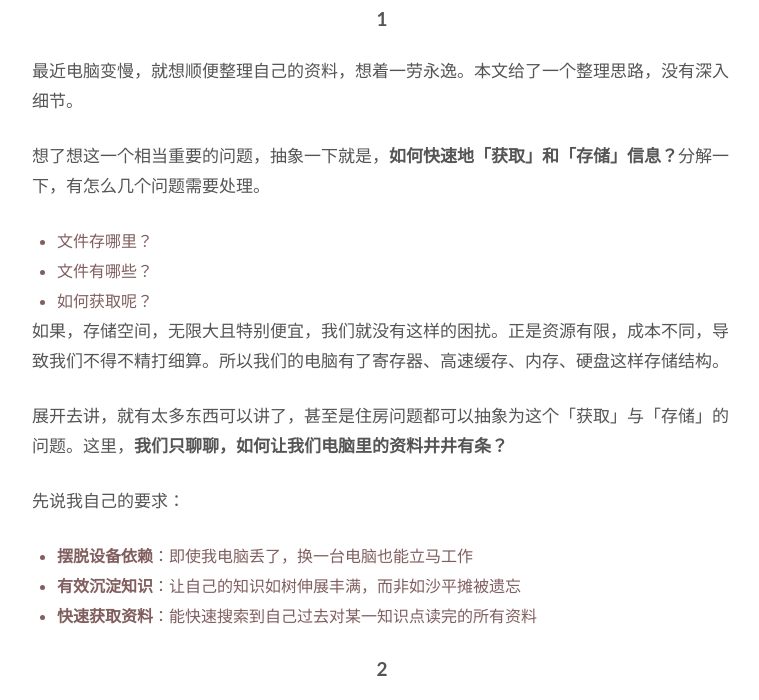
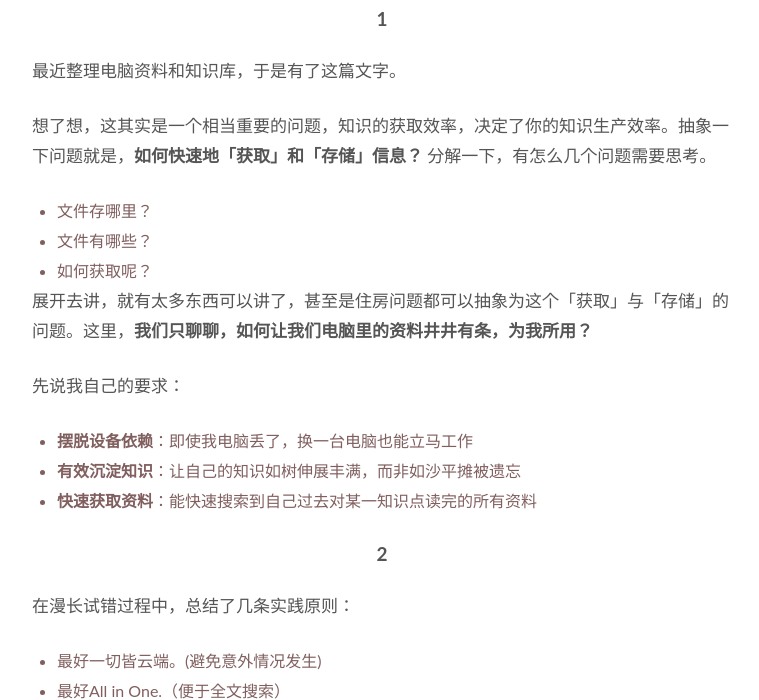
Before and after one commit to WillWang-X/willwang-x.github.io, a Jekyll site: the page built from _posts/2018-07-10-knowledge.md, in a window 1280 px wide and 900 px high, scrolled down 304 px, cut to the strip 200-900 px from the top of the window. Shown: the whole strip, without its empty margins (258-1017 px from the left). Built offline with Jekyll 4.4.1, drawn with Linux system fonts in a browser that asks for light colours.

Commit message:
add knowledge

```diff
--- a/_posts/2018-07-10-knowledge.md
+++ b/_posts/2018-07-10-knowledge.md
@@ -12,17 +12,15 @@ published: true
 
 ## <center>1</center>
 
-最近电脑变慢，就想顺便整理自己的资料，想着一劳永逸。本文给了一个整理思路，没有深入细节。
+最近整理电脑资料和知识库，于是有了这篇文字。
 
-想了想这一个相当重要的问题，抽象一下就是，**如何快速地「获取」和「存储」信息？**分解一下，有怎么几个问题需要处理。
+想了想，这其实是一个相当重要的问题，知识的获取效率，决定了你的知识生产效率。抽象一下问题就是，**如何快速地「获取」和「存储」信息？** 分解一下，有怎么几个问题需要思考。
 
 * 文件存哪里？
 * 文件有哪些？
 * 如何获取呢？
 
-如果，存储空间，无限大且特别便宜，我们就没有这样的困扰。正是资源有限，成本不同，导致我们不得不精打细算。所以我们的电脑有了寄存器、高速缓存、内存、硬盘这样存储结构。
-
-展开去讲，就有太多东西可以讲了，甚至是住房问题都可以抽象为这个「获取」与「存储」的问题。这里，**我们只聊聊，如何让我们电脑里的资料井井有条？**
+展开去讲，就有太多东西可以讲了，甚至是住房问题都可以抽象为这个「获取」与「存储」的问题。这里，**我们只聊聊，如何让我们电脑里的资料井井有条，为我所用？**
 
 先说我自己的要求：
 
```
